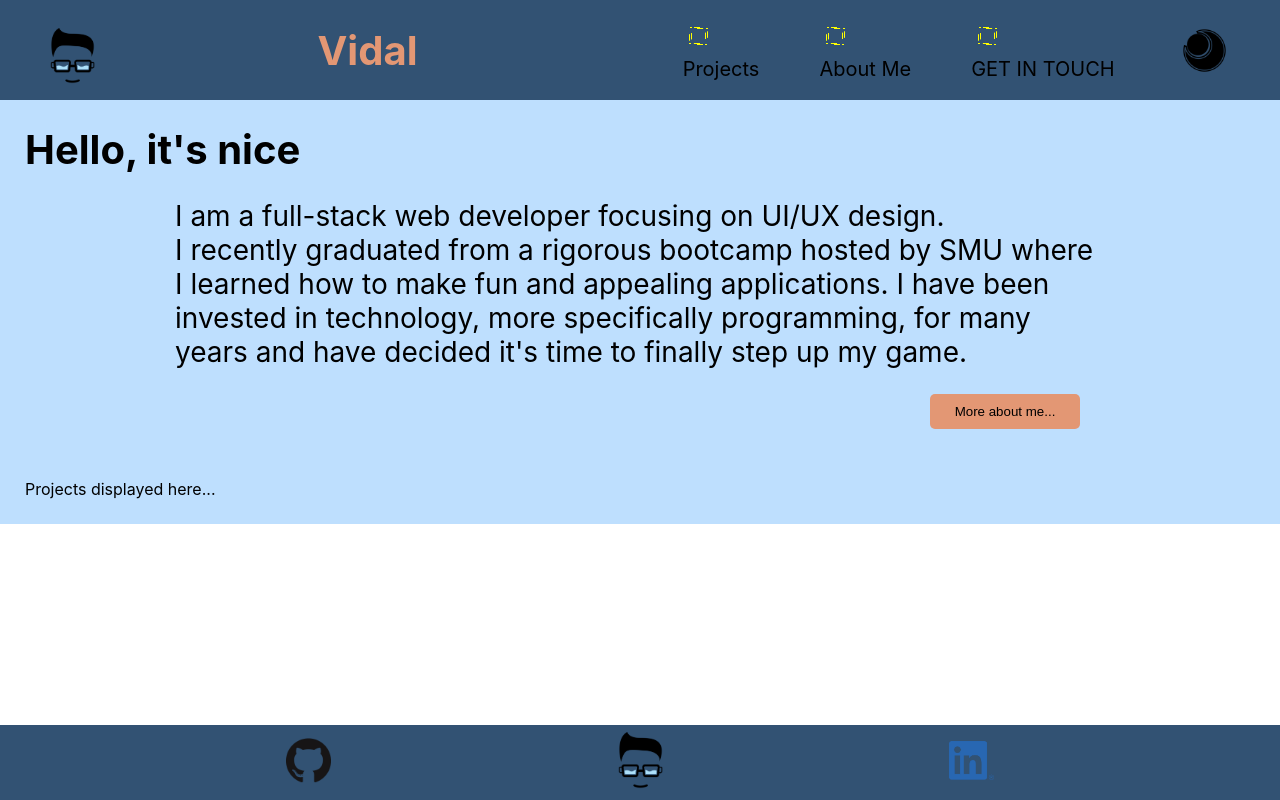
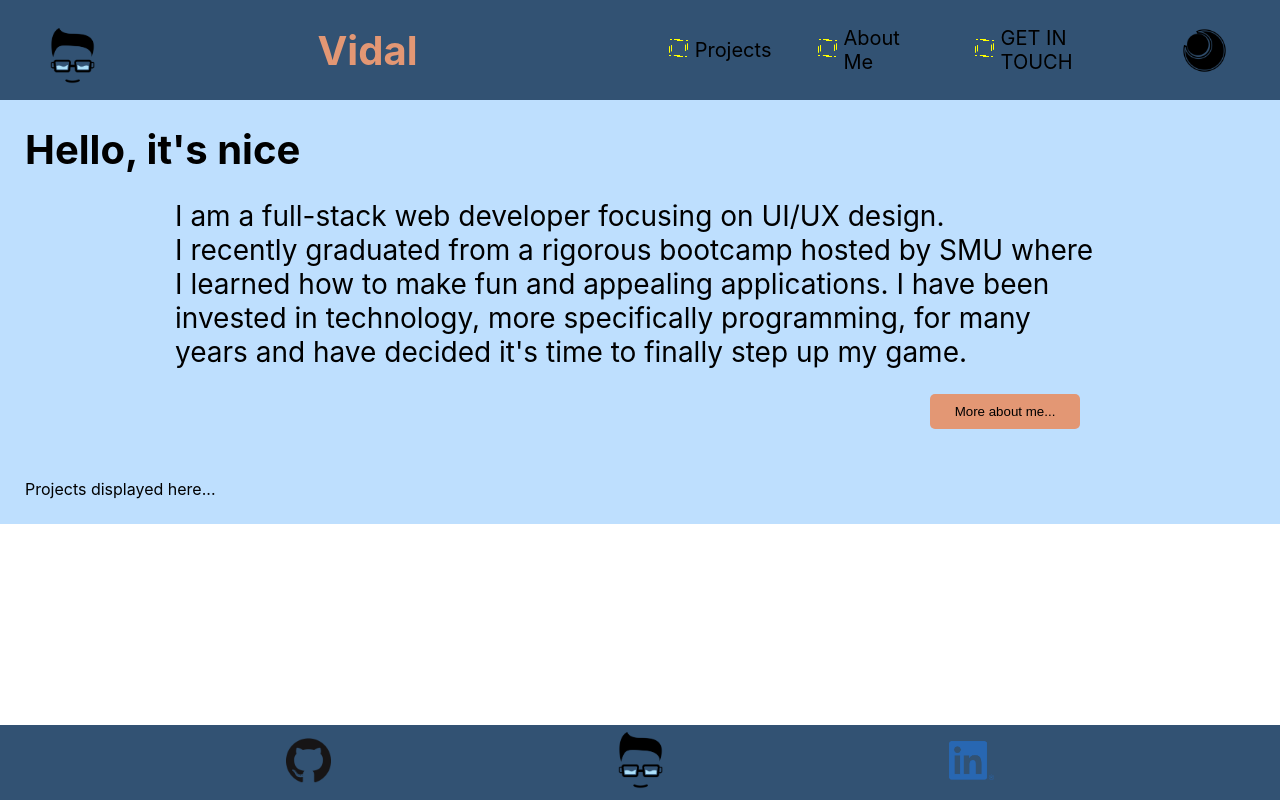
Before and after one commit to Vidalatan/ReactPortfolio, a React (Create React App) app: page / in a window 1280 px wide. Built offline with nearby package versions, Linux system fonts and the light colour scheme.

Commit message:
cuves to nav and size adjusts

```diff
--- a/src/Pages/GlobalComponents/AniCube/AniCube.js
+++ b/src/Pages/GlobalComponents/AniCube/AniCube.js
@@ -1,9 +1,10 @@
 import React, { useContext, useEffect, useRef, useState } from 'react';
 import { ThemeContext } from '../../../ContextProviders/Theme/ThemeContext';
+
 import classes from './AniCube.module.css';
 
 
-export default function Projects({canvasWidth, canvasHeight}) {
+export default function Projects({canvasWidth, canvasHeight, optionalStyle}) {
   const { currentTheme } = useContext(ThemeContext)
   const aniCube = useRef()
 
@@ -20,7 +21,7 @@ export default function Projects({canvasWidth, canvasHeight}) {
 
 
       var canvas = document.createElement("canvas");
-      canvas.style = `width: ${(canvasWidth ?? '2')}rem ; height: ${canvasHeight ?? '2'}rem`;
+      optionalStyle ? canvas.classList.add(optionalStyle) : canvas.style = `width: ${(canvasWidth ?? '2')}rem ; height: ${canvasHeight ?? '2'}rem`;
       aniCube.current.appendChild(canvas);
       var ctx = canvas.getContext("2d");
 
--- a/src/Pages/GlobalComponents/Header/Header.js
+++ b/src/Pages/GlobalComponents/Header/Header.js
@@ -23,9 +23,9 @@ export default function Header() {
       <nav>
 
         <ul className={classify(classes.navLinksContainer,currentStyle.themeText, currentStyle.secondarybg, (menuActive ? classes.active : ''))}>
-          <li className={classes.navLink}> <AniCube /> Projects</li>
-          <li className={classes.navLink}> <AniCube /> About Me</li>
-          <li className={classes.navLink}> <AniCube /> GET IN TOUCH</li>
+          <li className={classes.navLink}> <AniCube optionalStyle={classes.cubeAdjuster}/>Projects</li>
+          <li className={classes.navLink}> <AniCube optionalStyle={classes.cubeAdjuster}/>About Me</li>
+          <li className={classes.navLink}> <AniCube optionalStyle={classes.cubeAdjuster}/>GET IN TOUCH</li>
         </ul>
 
         <div className={classify(classes.navLinksMenu, (menuActive ? classes.active : ''))} onClick={toggleMenu}>
--- a/src/Pages/GlobalComponents/Header/Header.module.css
+++ b/src/Pages/GlobalComponents/Header/Header.module.css
@@ -69,6 +69,8 @@ nav {
 }
 
 .navLink {
+  display: flex;
+  align-items: center;
   margin: 0 20px;
   font-size: 1.25rem;
   transition: 0.7s ease;
@@ -77,6 +79,17 @@ nav {
 
 .navLink:hover {
   font-size: 1.75rem;
+}
+
+.cubeAdjuster {
+  width: 2rem;
+  height: 2rem;
+  transition: 0.7s;
+}
+
+.navLink:hover .cubeAdjuster {
+  width: 3rem;
+  height: 3rem;
 }
 
 .navThemeToggle {
```
